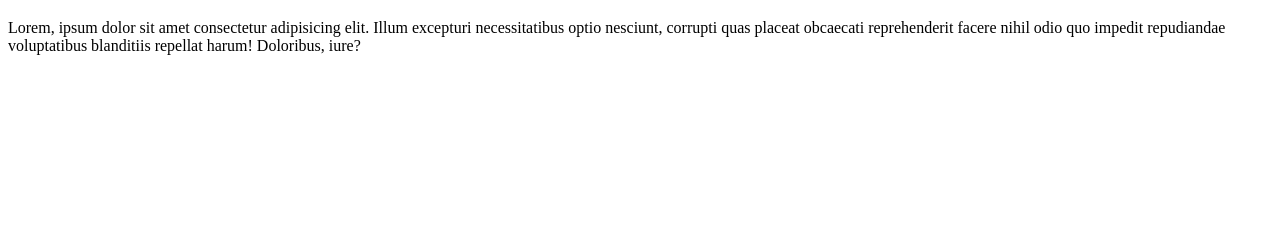
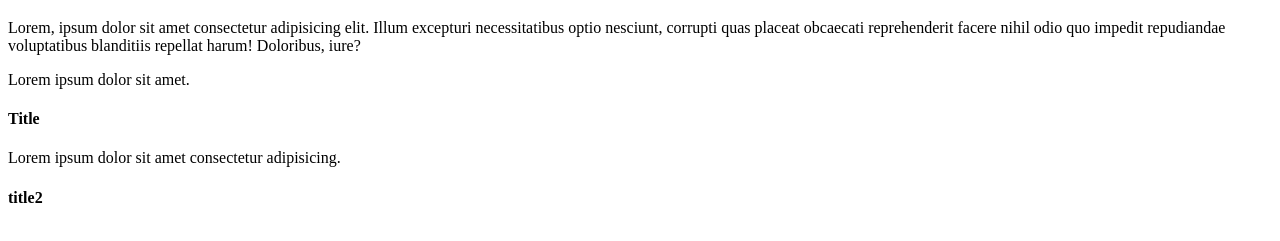
Before and after one commit to RasDwa/gitTest, a plain HTML site: page index.html in a window 1280 px wide. Shown: the part 95-336 px from the top of the page. Drawn offline with Linux system fonts and the light colour scheme.

Commit message:
new branch

```diff
--- a/index.html
+++ b/index.html
@@ -9,5 +9,9 @@
     <p>Git + GitHub</p>
     <h1>Hello</h1>
     <p>Lorem, ipsum dolor sit amet consectetur adipisicing elit. Illum excepturi necessitatibus optio nesciunt, corrupti quas placeat obcaecati reprehenderit facere nihil odio quo impedit repudiandae voluptatibus blanditiis repellat harum! Doloribus, iure?</p>
+    <p>Lorem ipsum dolor sit amet.</p>
+    <h4>Title</h4>
+    <p>Lorem ipsum dolor sit amet consectetur adipisicing.</p>
+    <h4>title2</h4>
 </body>
 </html>
```
